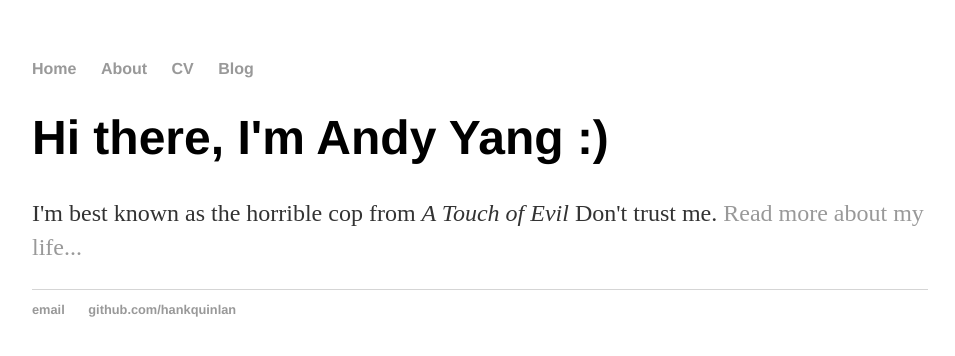
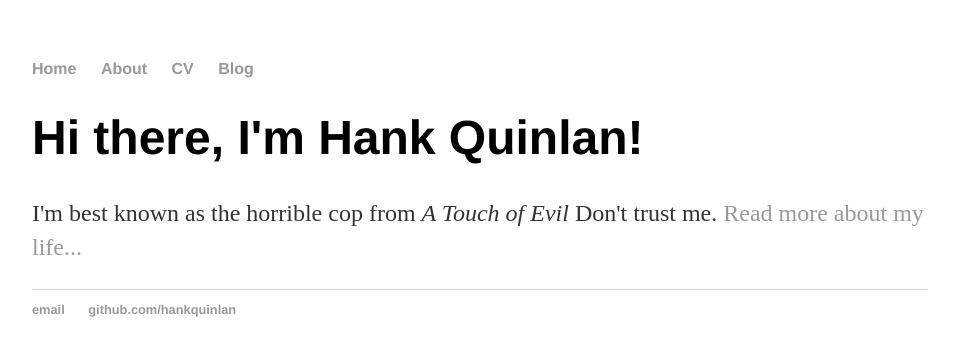
Before and after one commit to AndyYang84/AndyYang84, a Jekyll site: the page built from index.html, in a window 1280 px wide. Shown: the top 356 px of the page, without its empty margins (160-1115 px from the left). Built offline with Jekyll 4.4.1, drawn with Linux system fonts in a browser that asks for light colours.

Commit message:
Update index.html

```diff
--- a/index.html
+++ b/index.html
@@ -1,31 +1,8 @@
-<!DOCTYPE html>
-<html>
-	<head>
-		<title>Andy's repository</title>
-
-		<!-- link to main stylesheet -->
-		<link rel="stylesheet" type="text/css" href="/css/main.css">
-	</head>
-	<body>
-		<nav>
-    		<ul>
-        		<li><a href="/">Home</a></li>
-	        	<li><a href="/about">About</a></li>
-        		<li><a href="/cv">CV</a></li>
-        		<li><a href="/blog">Blog</a></li>
-    		</ul>
-		</nav>
-		<div class="container">
-    		<div class="blurb">
-        		<h1>Hi there, I'm Andy Yang :)</h1>
-				<p>I'm best known as the horrible cop from <em>A Touch of Evil</em> Don't trust me. <a href="/about">Read more about my life...</a></p>
-    		</div><!-- /.blurb -->
-		</div><!-- /.container -->
-		<footer>
-    		<ul>
-        		<li><a href="mailto:a60803ndy@gmail.com">email</a></li>
-        		<li><a href="https://github.com/hankquinlan">github.com/hankquinlan</a></li>
-			</ul>
-		</footer>
-	</body>
-</html>
+---
+layout: default
+title: Hank Quinlan, Horrible Cop
+---
+<div class="blurb">
+	<h1>Hi there, I'm Hank Quinlan!</h1>
+	<p>I'm best known as the horrible cop from <em>A Touch of Evil</em> Don't trust me. <a href="/about">Read more about my life...</a></p>
+</div><!-- /.blurb -->
```
